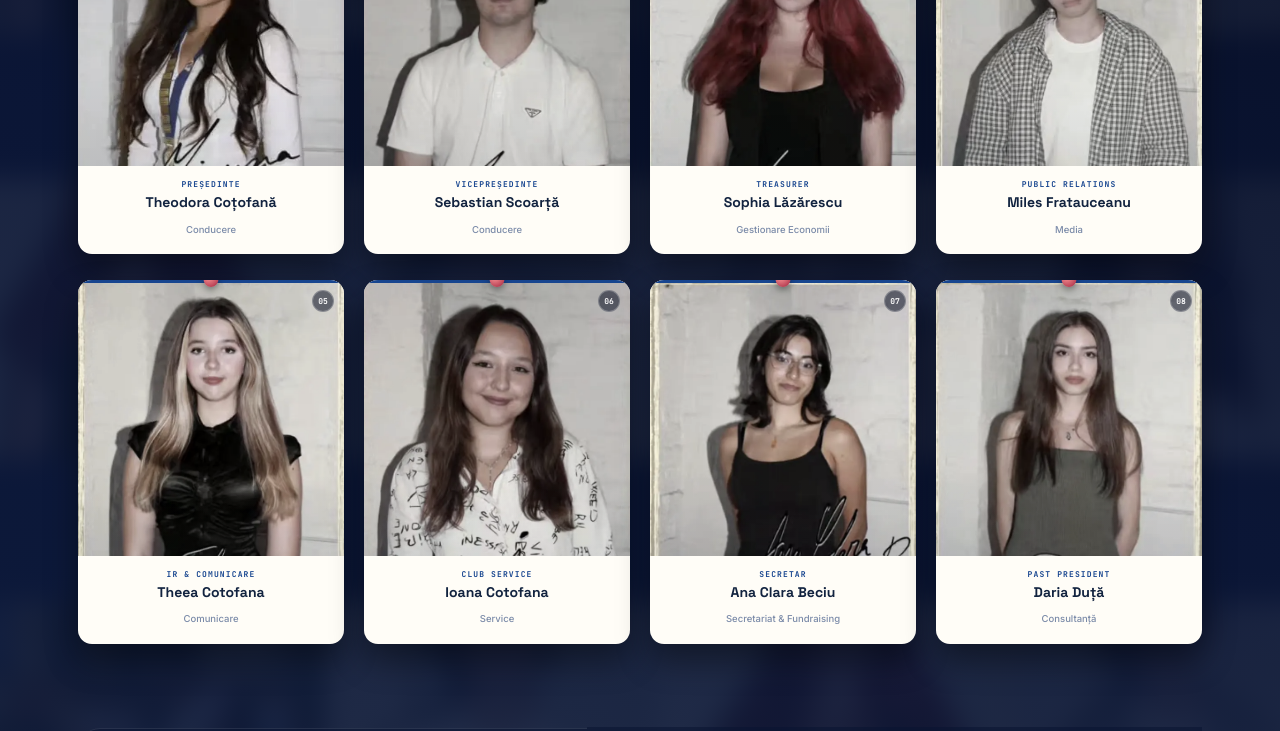
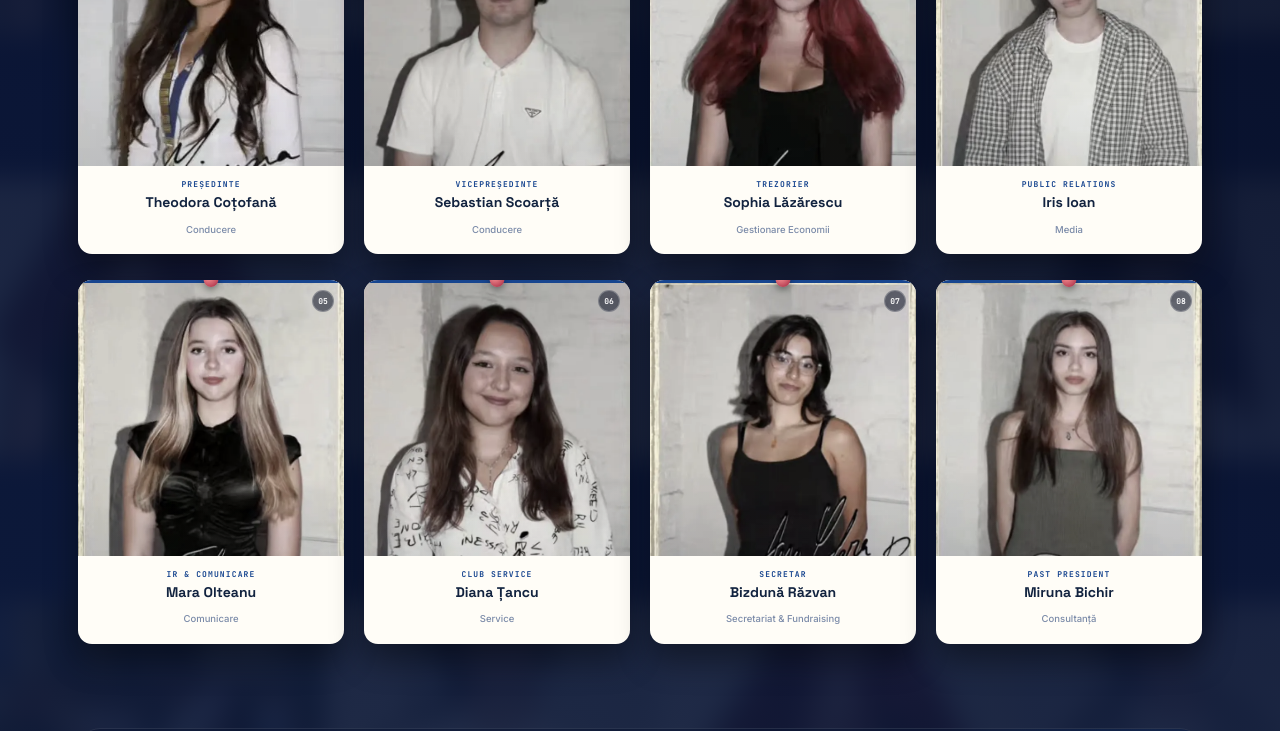
Before and after one commit to razvanbizduna-oss/razvan, a React (Vite) app: page / in a window 1280 px wide. Shown: the part 3357-4088 px from the top of the page. Built offline with nearby package versions, Linux system fonts and the light colour scheme.

Commit message:
Updated ClassroomMindMap.tsx

```diff
--- a/src/components/ClassroomMindMap.tsx
+++ b/src/components/ClassroomMindMap.tsx
@@ -26,42 +26,42 @@ const MEMBERS = [
   },
   {
     id: 3, index: "03", rot: 0, lift: 6,
-    name: "Sophia Lăzărescu", role: "Treasurer", dept: "Gestionare Economii",
+    name: "Sophia Lăzărescu", role: "Trezorier", dept: "Gestionare Economii",
     phone: "+40 721 000 003", email: "ecologie@interactcismigiu.ro",
     image: "IMG_1352.webp",
     desc: "Responsabilul financiar care gestionează bugetul, încasează cotizațiile și monitorizează cheltuielile pentru a asigura transparența organizației.",
   },
   {
     id: 4, index: "04", rot: 0, lift: 22,
-    name: "Miles Fratauceanu", role: "Public Relations", dept: "Media",
+    name: "Iris Ioan", role: "Public Relations", dept: "Media",
     phone: "+40 721 000 004", email: "educatie@interactcismigiu.ro",
     image: "IMG_1351.webp",
     desc: "Gestionează imaginea publică a organizației, menținând legătura cu presa pentru a construi o reputație solidă și pozitivă.",
   },
   {
     id: 5, index: "05", rot: 0, lift: 2,
-    name: "Theea Cotofana", role: "IR & Comunicare", dept: "Comunicare",
+    name: "Mara Olteanu", role: "IR & Comunicare", dept: "Comunicare",
     phone: "+40 721 000 005", email: "pr@interactcismigiu.ro",
     image: "IMG_1349.webp",
     desc: "Se ocupă cu stabilirea și menținerea parteneriatelor externe, facilitând colaborarea clubului cu entități din alte țări.",
   },
   {
     id: 6, index: "06", rot: 0, lift: 18,
-    name: "Ioana Cotofana", role: "Club Service", dept: "Service",
+    name: "Diana Țancu", role: "Club Service", dept: "Service",
     phone: "+40 721 000 006", email: "trezorerie@interactcismigiu.ro",
     image: "IMG_1350.webp",
     desc: "Elaborează bugetele, gestionează sponsorii și asigură că fiecare leu donat ajunge exact acolo unde trebuie.",
   },
   {
     id: 7, index: "07", rot: 0, lift: 8,
-    name: "Ana Clara Beciu", role: "Secretar", dept: "Secretariat & Fundraising",
+    name: "Bizdună Răzvan", role: "Secretar", dept: "Secretariat & Fundraising",
     phone: "+40 721 000 007", email: "secretar@interactcismigiu.ro",
     image: "lf.webp",
     desc: "Combină gestionarea documentelor oficiale cu planificarea logistică și coordonarea campaniilor de strângere de fonduri.",
   },
   {
     id: 8, index: "08", rot: 0, lift: 20,
-    name: "Daria Duță", role: "Past President", dept: "Consultanță",
+    name: "Miruna Bichir", role: "Past President", dept: "Consultanță",
     phone: "+40 721 000 008", email: "pastprezi@interactcismigiu.ro",
     image: "pastprezi.webp",
     desc: "Rămâne în structura de conducere pentru a oferi consultanță, a asigura continuitatea strategiei și a ghida actuala conducere.",
```
